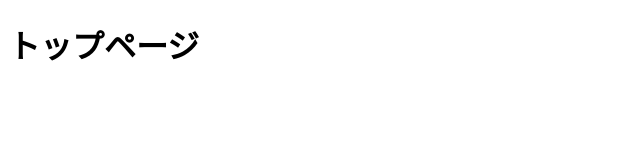
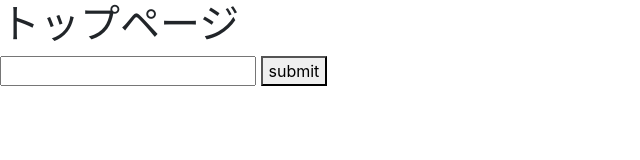
Before and after one commit to poolbooyer/gasweb, a plain HTML site: page index.html in a window 1280 px wide. Shown: the whole page, without its empty margins (0-640 px from the left). Drawn offline with nearby package versions, Linux system fonts and the light colour scheme.

Commit message:
受け取ったデータを処理するgasを作成

```diff
--- a/index.html
+++ b/index.html
@@ -3,8 +3,19 @@
   <head>
     <base target="_top">
     <title>hoge</title>
+    <link rel="stylesheet" href="https://stackpath.bootstrapcdn.com/bootstrap/4.3.1/css/bootstrap.min.css" integrity="sha384-ggOyR0iXCbMQv3Xipma34MD+dH/1fQ784/j6cY/iJTQUOhcWr7x9JvoRxT2MZw1T" crossorigin="anonymous">
   </head>
   <body>
     <h1>トップページ</h1>
+    <form>
+      <input type="text" name="url">
+      <button type="submit" onclick="sendGoogleAppsScript()">submit</button>
+    </form>
+    <script type="application/javascript">
+    function sendGoogleAppsScript() {
+      var value = Document.getElementsByName("url");
+      google.script.run.recieveFromHtml(value);
+    }
+    </script>
   </body>
 </html>
```
Also changed, not shown: 1 other file.
